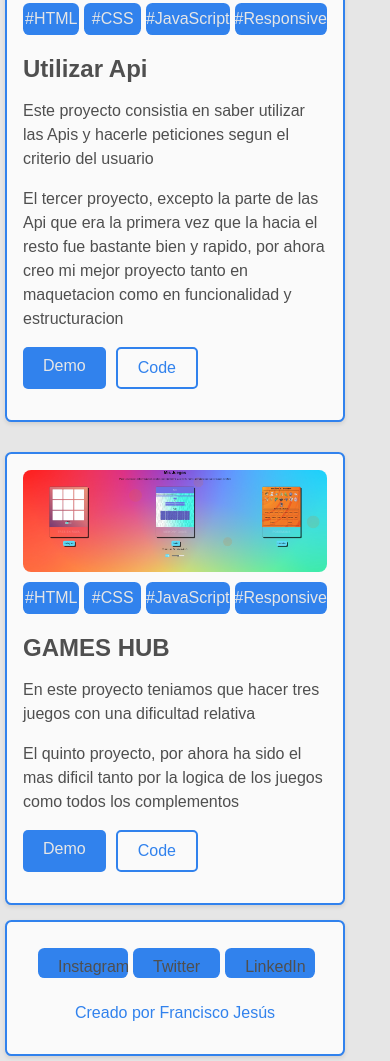
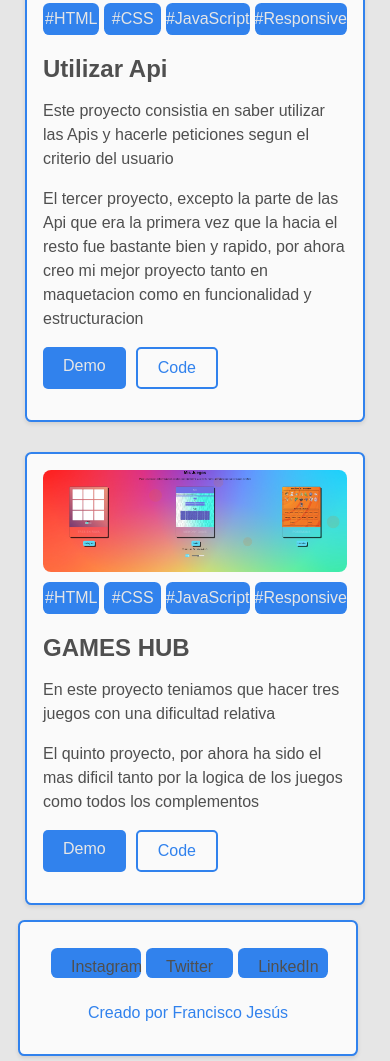
Before and after one commit to FRANCISCOJESUS1980/proyecto4.5, a website built with Vite: page index.html in a window 390 px wide. Shown: the part 6254-7315 px from the top of the page. Built offline with nearby package versions, Linux system fonts and the light colour scheme.

Commit message:
arreglando que se vea centrado en movil

```diff
--- a/src/assets/componentes/mediaq.scss
+++ b/src/assets/componentes/mediaq.scss
@@ -9,6 +9,8 @@
     display: flex;
     flex-wrap: wrap;
     padding: 5px;
+    justify-content: center;
+
     .card {
       max-width: 340px;
       margin: 0;
@@ -17,6 +19,7 @@
   }
   .footer {
     max-width: 340px;
+    margin-left: 18px;
   }
   .footer-buttons {
     text-align: center;
```
